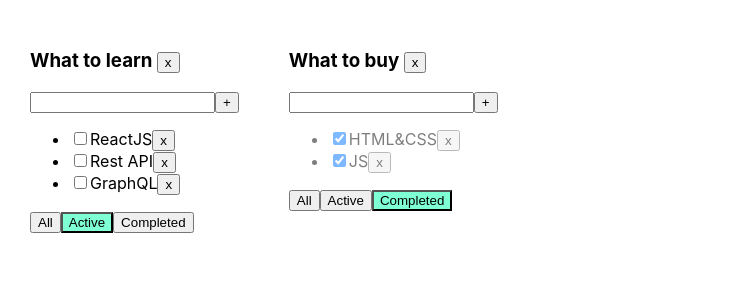
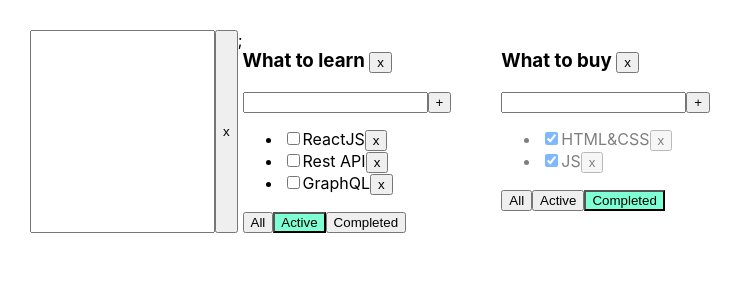
Before and after one commit to bohdanloik/todolist_4, a React (Create React App) app: page / in a window 1280 px wide. Shown: the top 300 px of the page, without its empty margins (0-743 px from the left). Built offline with nearby package versions, Linux system fonts and the light colour scheme.

Commit message:
add  new list input

```diff
--- a/src/App.tsx
+++ b/src/App.tsx
@@ -12,14 +12,6 @@
 }
 
 function App() {
-
-    // let [taskObj, setTasks] = useState([
-    //     { id: v1(), title: "HTML&CSS", isDone: true },
-    //     { id: v1(), title: "JS", isDone: true },
-    //     { id: v1(), title: "ReactJS", isDone: false },
-    //     { id: v1(), title: "Rest API", isDone: false },
-    //     { id: v1(), title: "GraphQL", isDone: false },
-    // ]);
 
     function removeTask(id: string, todolistId: string) {
         let tasks = taskObj[todolistId]
@@ -85,6 +77,7 @@
 
     return (
         <div className="App">
+            <input /><button>x</button>;
             {
                 todolists.map((tl) => {
 
```
